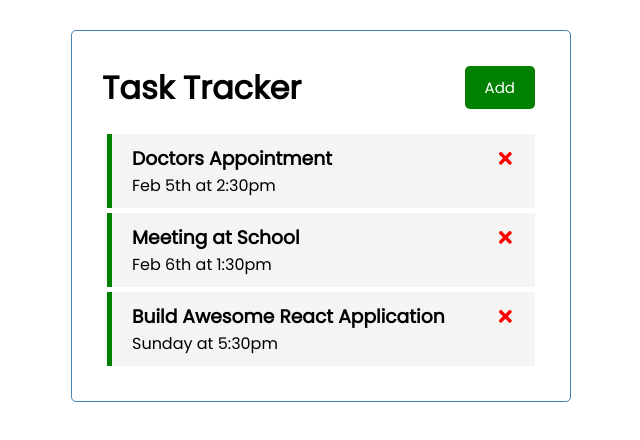
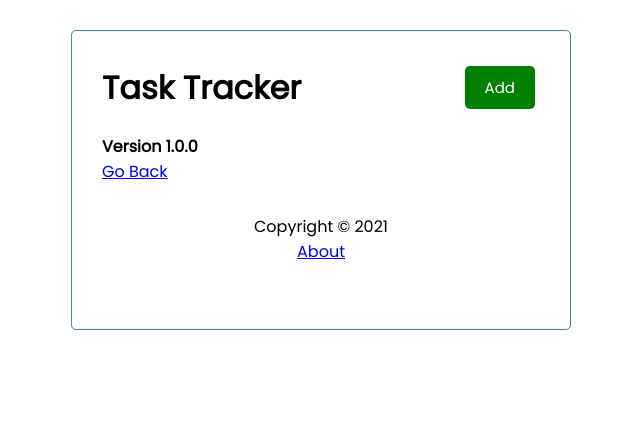
Before and after one commit to peanutrhs/TaskApp, a React (Create React App) app in the folder taskapp/: page /about in a window 1280 px wide. Shown: the top 440 px of the page, without its empty margins (319-959 px from the left). Built offline with nearby package versions, Linux system fonts and the light colour scheme; data requests are answered from the project's data file.

Commit message:
Updated for Links and Router

```diff
--- a/taskapp/db.json
+++ b/taskapp/db.json
@@ -1,11 +1,5 @@
 {
   "tasks": [
-    {
-      "id": 1,
-      "text": "Doctors Appointment",
-      "day": "Feb 5th at 2:30pm",
-      "reminder": true
-    },
     {
       "id": 2,
       "text": "Meeting at School",
--- a/taskapp/package.json
+++ b/taskapp/package.json
@@ -10,6 +10,7 @@
     "react": "^18.2.0",
     "react-dom": "^18.2.0",
     "react-icons": "^4.4.0",
+    "react-router-dom": "^5.2.0",
     "react-scripts": "5.0.1",
     "web-vitals": "^2.1.4"
   },
--- a/taskapp/src/App.js
+++ b/taskapp/src/App.js
@@ -1,8 +1,12 @@
 import './index.css';
 import Header from './components/Header'
+import Footer from './components/Footer'
 import Tasks from './components/Tasks'
 import AddTask from './components/AddTask'
+import About from './components/About'
+import  {BrowserRouter as Router, Route} from 'react-router-dom'
 import { useState, useEffect } from 'react'
+
 
 
 function App() {
@@ -71,16 +75,27 @@
 
 
   return (
-    <div className="container">
-      <Header title='Task Tracker' onAdd={()=>setShowAddTask(!showAddTask)} showAdd={showAddTask}/>
-      {showAddTask && <AddTask onAdd = {addTask}/>}
-      {tasks.length > 0 ?<Tasks
-      tasks={tasks}
-      onDelete = {deleteTask}
-      onToggle = {toggleReminder}
-      /> : 'No Tasks To Show'
-      }
-    </div>
+    <Router>
+      <div className="container">
+        <Header title='Task Tracker' onAdd={()=>setShowAddTask(!showAddTask)}
+        showAdd={showAddTask}/>
+          <Route path='/' exact render={(props) =>(
+            <>
+              {showAddTask && <AddTask onAdd =
+              {addTask}/>}
+              {tasks.length > 0 ? (<Tasks
+                tasks={tasks}
+                onDelete = {deleteTask}
+                onToggle = {toggleReminder}
+              />
+              ):(
+                'No Tasks To Show')}
+            </>
+          )}/>
+          <Route path='/about' component={About}/>
+        <Footer/>
+      </div>
+    </Router>
   );
 }
 
--- /dev/null
+++ b/taskapp/src/components/About.js
@@ -0,0 +1,12 @@
+import { Link } from "react-router-dom"
+
+const About = () => {
+  return (
+    <div>
+        <h4>Version 1.0.0</h4>
+        <Link to='/'>Go Back</Link>
+    </div>
+  )
+}
+
+export default About
--- /dev/null
+++ b/taskapp/src/components/Footer.js
@@ -0,0 +1,12 @@
+import { Link } from "react-router-dom"
+
+const Footer = () => {
+  return (
+    <footer>
+        <p>Copyright &copy; 2021</p>
+        <Link to='/about'>About</Link>
+    </footer>
+  )
+}
+
+export default Footer
--- a/taskapp/src/index.js
+++ b/taskapp/src/index.js
@@ -2,6 +2,7 @@
 import ReactDOM from 'react-dom/client';
 import './index.css';
 import App from './App';
+
 
 const root = ReactDOM.createRoot(document.getElementById('root'));
 root.render(
```
Also changed, not shown: 1 other file (tests, documents, lock files or other folders).
